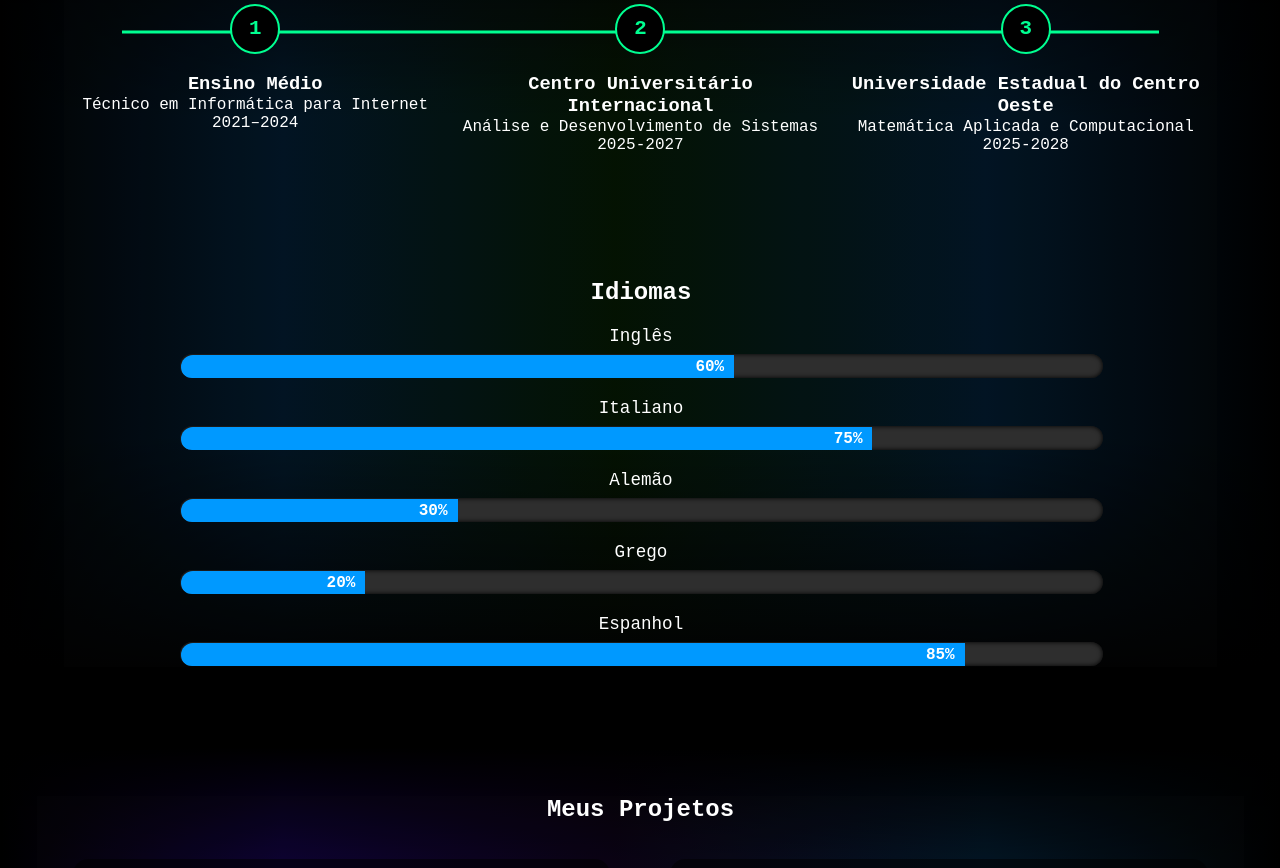
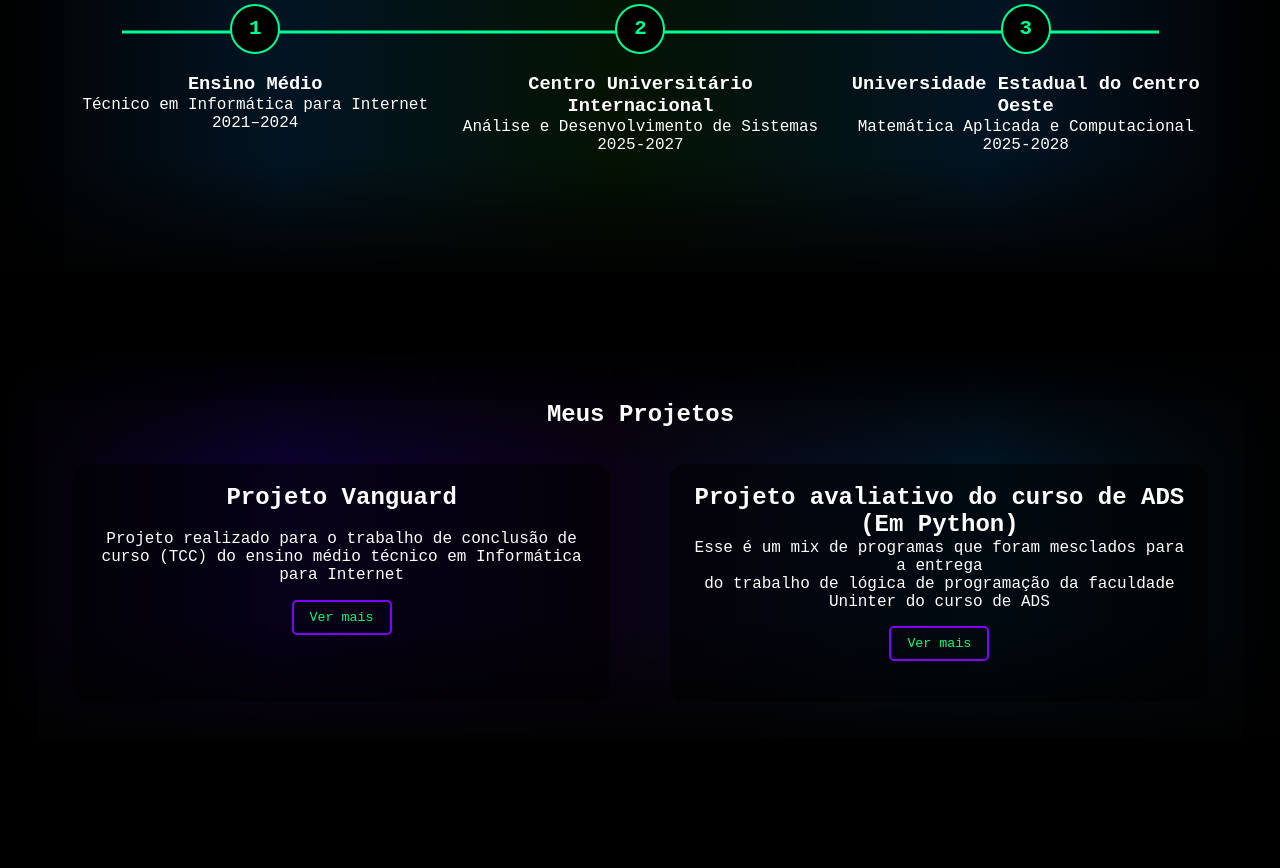
Before and after one commit to G3programmer/gabriel.morozini, a plain HTML site: page index.html in a window 1280 px wide. Shown: the part 1076-1944 px from the top of the page. Drawn offline with Linux system fonts and the light colour scheme.

Commit message:
Update index.html

```diff
--- a/index.html
+++ b/index.html
@@ -75,51 +75,8 @@
                         </div>
                     </div>
                 </div>
-
-                <!--O complemento da barra azul defini por width
-                pelo html direto que é estilizado separadamente-->
-
-                <div class="idioma">
-                    <h2>Idiomas</h2>
-
-                    <div class="barra-idioma">
-                        <span class="nome-idioma">Inglês</span>
-                        <div class="barra">
-                            <div class="progresso" style="width: 60%;">60%</div>
-                        </div>
-                    </div>
-
-                    <div class="barra-idioma">
-                        <span class="nome-idioma">Italiano</span>
-                        <div class="barra">
-                            <div class="progresso" style="width: 75%;">75%</div>
-                        </div>
-                    </div>
-
-                    <div class="barra-idioma">
-                        <span class="nome-idioma">Alemão</span>
-                        <div class="barra">
-                            <div class="progresso" style="width: 30%;">30%</div>
-                        </div>
-                    </div>
-                    <div class="barra-idioma">
-                        <span class="nome-idioma">Grego</span>
-                        <div class="barra">
-                            <div class="progresso" style="width: 20%;">20%</div>
-                        </div>
-                    </div>
-                    <div class="barra-idioma">
-                        <span class="nome-idioma">Espanhol</span>
-                        <div class="barra">
-                            <div class="progresso" style="width: 85%;">85%</div>
-                        </div>
-                    </div>
-                </div>
-
-
-
             </div>
-
+            </div>
     </article>
 
     <!--Dediquei o section para apresentar os meus projetos em forma de carts
```
